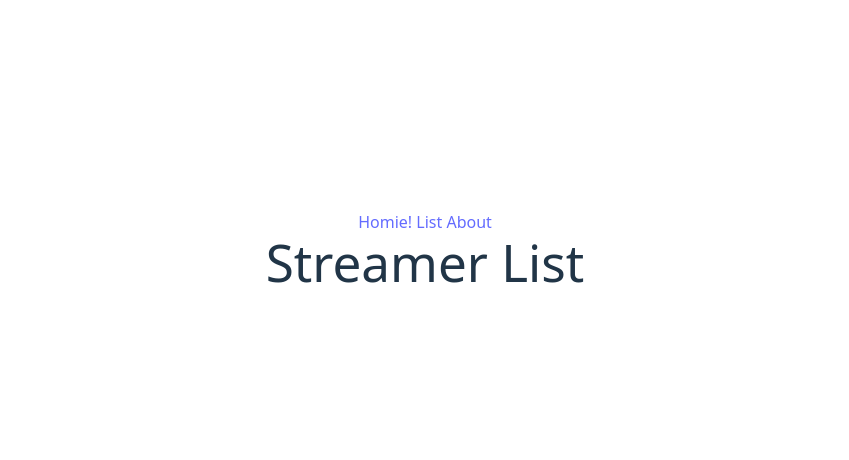
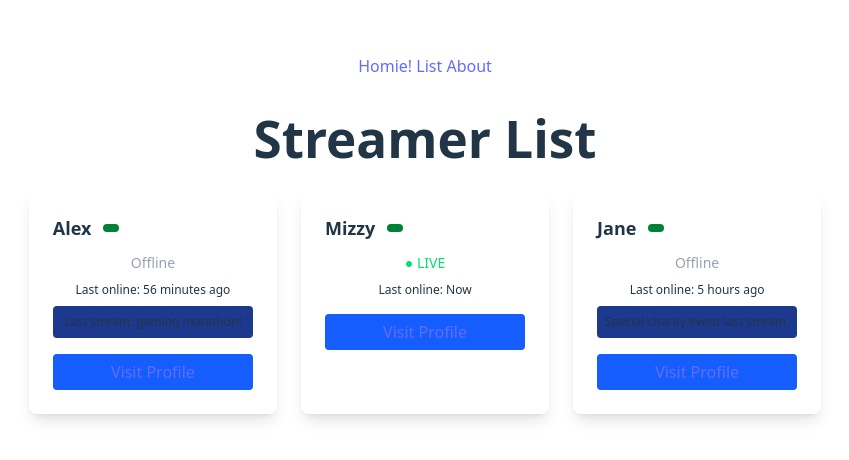
Before and after one commit to karloag/fishlist, a React (Vite) app: page /List in a window 1280 px wide. Shown: the part 150-610 px from the top of the page, without its empty margins (215-1064 px from the left). Built offline with nearby package versions, Linux system fonts and the light colour scheme.

Commit message:
card(template literals) mock data + List comp

```diff
--- a/src/components/StreamerCard.tsx
+++ b/src/components/StreamerCard.tsx
@@ -1,6 +1,6 @@
 type Streamer = {
     name: string;
-    plataform: string;
+    platform: string;
     status: string;
     lastOnline: string;
     profileUrl: string;
@@ -14,13 +14,30 @@ function StreamerCard ({streamer}: {streamer:Streamer}){
                 <span className = "font-semibold text-lg">{streamer.name}</span>
                 <span className="text-xs ml-3 px-2 py-1 bg-green-700 rounded-full">{streamer.plataform}</span>
             </div>
-            <div className="mt-2"><span className={`text-sm ${
+            <div className="mt-2">
+                <span className={ `text-sm ${
                 streamer.status=== "live"
                 ? "text-green-400"
-                : "text-gray-400"
-            }`} ></span> </div>
-
-
+                : "text-gray-400"}
+                ` }>
+                {streamer.status === "live"? "● LIVE":"Offline"}
+                </span>
+             </div>
+             <div className="mt-2 text-xs text-grey-400">
+             Last online: {streamer.lastOnline}
+             </div>
+             {streamer.pinned && (
+                <div className="mt-2 text-xs bg-blue-900 rounded p-2" >
+                {streamer.pinned}
+                </div>
+             )}
+             <a href={streamer.profileUrl}
+                target="_blank"
+                rel="noopener noreferrer"
+                className="mt-4 bg-blue-600 text-white text-center py-1.5 rounded hover:bg-blue-500 block transition">
+                Visit Profile
+                </a>
         </div >
-    )
+    );
 }
+export default StreamerCard;
--- a/src/pages/list.tsx
+++ b/src/pages/list.tsx
@@ -1,8 +1,42 @@
-function List(){
-    return(
-        <h1>Streamer List</h1>
-    );
+import StreamerCard from "../components/StreamerCard";
+
+const streamers = [
+  {
+    name: "Alex",
+    platform: "Kick",
+    status: "offline",
+    lastOnline: "56 minutes ago",
+    profileUrl: "https://kick.com/monkeykingcobra",
+    pinned: "Last stream: gaming marathon!",
+  },
+  {
+    name: "Mizzy",
+    platform: "Twitch",
+    status: "live",
+    lastOnline: "Now",
+    profileUrl: "https://twitch.tv/mizzy",
+  },
+  {
+    name: "Jane",
+    platform: "YouTube",
+    status: "offline",
+    lastOnline: "5 hours ago",
+    profileUrl: "https://youtube.com/@jane",
+    pinned: "Special charity event last stream.",
+  },
+];
+
+function List() {
+  return (
+    <div className="p-8">
+      <h1 className="text-3xl font-bold mb-6">Streamer List</h1>
+      <div className="grid grid-cols-1 sm:grid-cols-2 md:grid-cols-3 gap-6">
+        {streamers.map((s) => (
+          <StreamerCard key={s.name} streamer={s} />
+        ))}
+      </div>
+    </div>
+  );
 }
 
-
 export default List;
```
